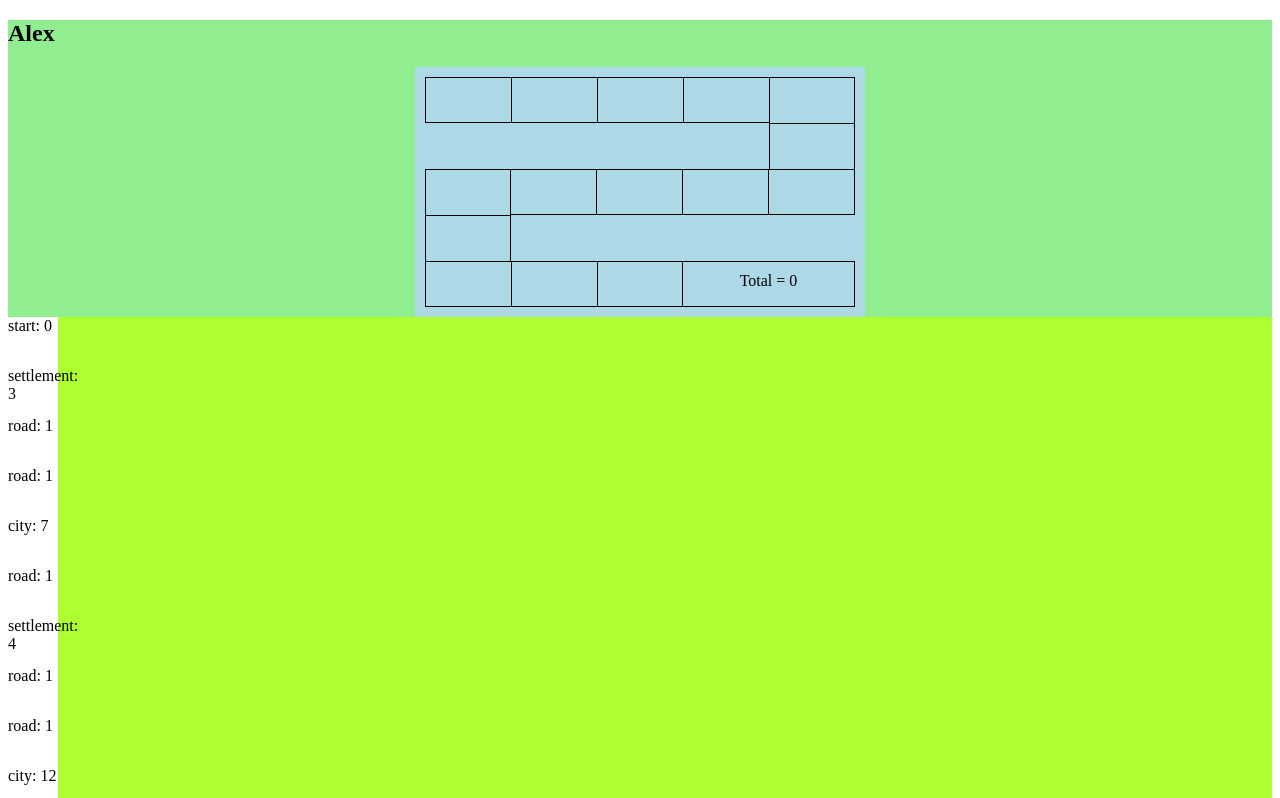
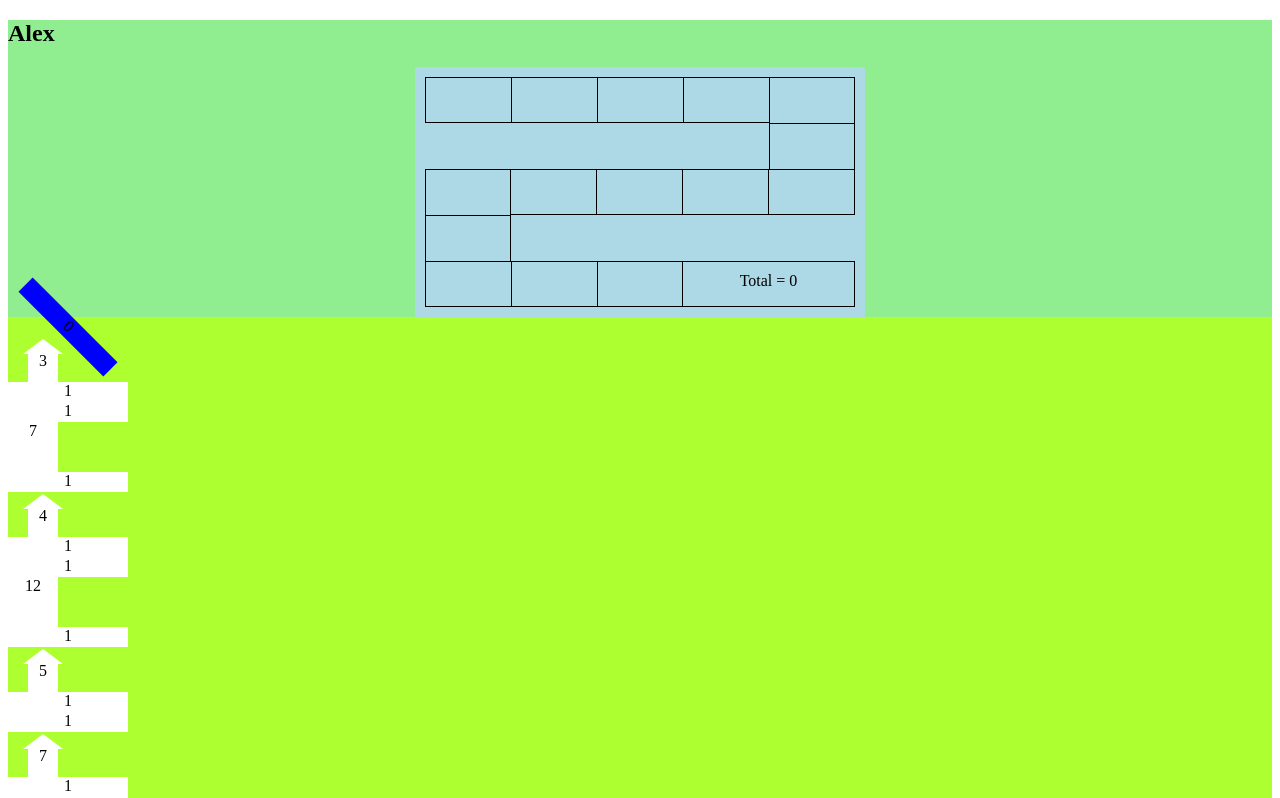
Before and after one commit to thegouge/catan-dice-game, an Angular app: page / in a window 1280 px wide. Shown: the top 798 px of the page. Built offline with nearby package versions, Linux system fonts and the light colour scheme.

Commit message:
shaped the roads & Settlements with CSS

```diff
--- a/src/app/components/island-map/island-map.component.css
+++ b/src/app/components/island-map/island-map.component.css
@@ -1,9 +1,40 @@
-:root {
+#island-map {
+  background: greenyellow;
   --build-color: lightblue;
+
+  --road-height: 20px;
+  --road-width: calc(var(--road-height) * 6);
+
+  --settlement-square: 30px;
 }
 
-#island-map {
-  background: greenyellow;
+.hexagon {
+  width: 100px;
+  height: 55px;
+  background: green;
+  position: relative;
+}
+.hexagon:before {
+  content: "";
+  position: absolute;
+  top: -25px;
+  left: 0;
+  width: 0;
+  height: 0;
+  border-left: 50px solid transparent;
+  border-right: 50px solid transparent;
+  border-bottom: 25px solid green;
+}
+.hexagon:after {
+  content: "";
+  position: absolute;
+  bottom: -25px;
+  left: 0;
+  width: 0;
+  height: 0;
+  border-left: 50px solid transparent;
+  border-right: 50px solid transparent;
+  border-top: 25px solid green;
 }
 
 .start,
@@ -14,6 +45,7 @@
   width: 50px;
   height: 50px;
   background: white;
+  text-align: center;
 }
 
 .start:hover,
@@ -21,9 +53,40 @@
 .settlement:hover,
 .city:hover,
 .soldier:hover {
-  background: var(--build-color);
+  background-color: var(--build-color);
 }
 
 .built {
   background: blue;
 }
+
+.start,
+.road {
+  height: var(--road-height);
+  width: var(--road-width);
+}
+
+.start {
+  transform: rotate(45deg);
+}
+
+.settlement {
+  background: white;
+  display: inline-block;
+  height: var(--settlement-square);
+  width: var(--settlement-square);
+  margin-left: 20px;
+  margin-top: calc(var(--settlement-square) / 2);
+  position: relative;
+}
+.settlement:before {
+  border-bottom: calc(var(--settlement-square) / 2) solid white;
+  border-left: calc(var(--settlement-square) / 1.5) solid transparent;
+  border-right: calc(var(--settlement-square) / 1.5) solid transparent;
+  content: "";
+  height: 0;
+  width: 0;
+  position: absolute;
+  left: calc(var(--settlement-square) / -6.5);
+  top: calc(var(--settlement-square) / -2.3);
+}
--- a/src/app/components/island-map/island-map.component.html
+++ b/src/app/components/island-map/island-map.component.html
@@ -1,11 +1,10 @@
 <div id="island-map">
-  <div *ngFor="let building of buildingList">
-    <div
-      [ngClass]="building.built ? building.type + ' built' : building.type"
-      [attr.id]="building.id"
-      (click)="build(building.id)"
-    >
-      {{ building.type }}: {{ building.pointValue }}
-    </div>
+  <div
+    *ngFor="let building of buildingList"
+    [ngClass]="building.built ? building.type + ' built' : building.type"
+    [attr.id]="building.id"
+    (click)="build(building.id)"
+  >
+    {{ building.pointValue }}
   </div>
 </div>
--- a/src/app/models/Building.ts
+++ b/src/app/models/Building.ts
@@ -6,7 +6,7 @@ export class Building {
     public type: string,
     public pointValue: number
   ) {
-    this.built = false;
+    this.built = type === "start";
   }
 
   build() {
```
